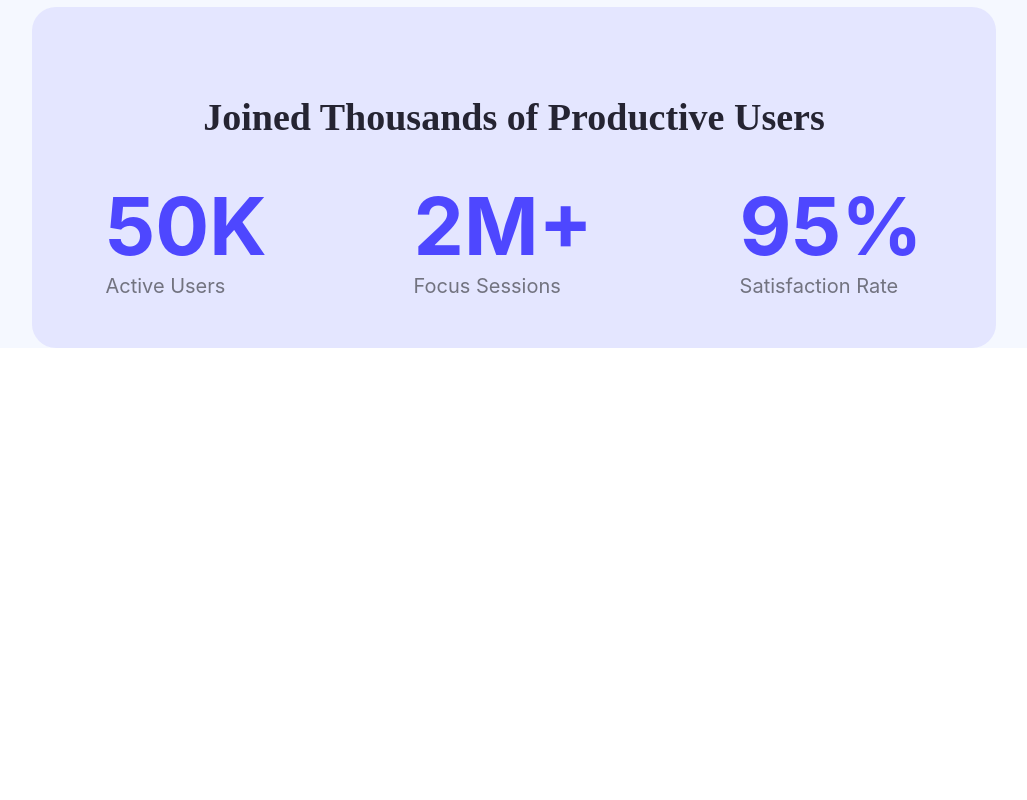
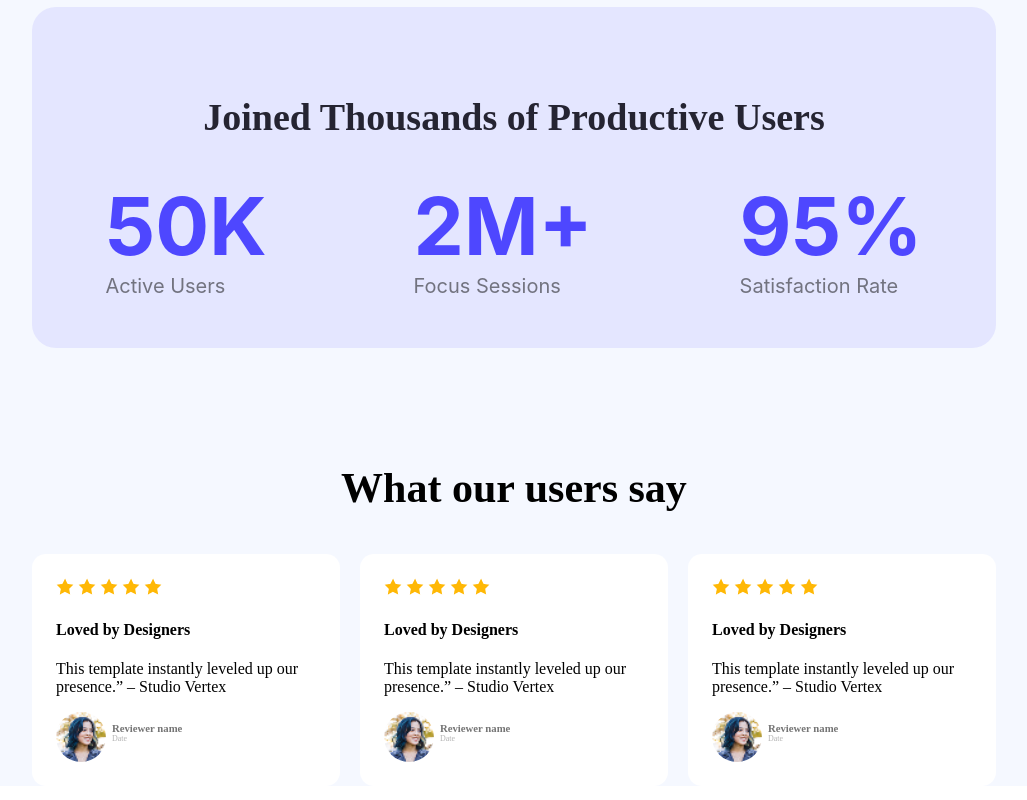
Before and after one commit to TalhaTahmid/my-first-website, a plain HTML site: page index.html in a window 1280 px wide. Shown: the part 1169-1969 px from the top of the page, without its empty margins (117-1144 px from the left). Before the commit the page ends 1633 px from the top, so only its background shows below. Drawn offline with Linux system fonts and the light colour scheme.

Commit message:
review-datee

```diff
--- a/index.html
+++ b/index.html
@@ -55,3 +55,55 @@
             </div>
         </div>
     </section>
+
+    <!-- review section -->
+
+<section class="review-container">
+    <div class="row-1">
+        <h3 class="review-heading Raleway">What our users say</h3>
+    </div>
+    <div class="row-2">
+        <div class="review-item">
+            <img src="Assets/icon-star.png" alt="">
+            <img src="Assets/icon-star.png" alt="">
+            <img src="Assets/icon-star.png" alt="">
+            <img src="Assets/icon-star.png" alt="">
+            <img src="Assets/icon-star.png" alt="">
+            <h4 class="review-item-heading">Loved by Designers</h4>
+            <p class="review-item-description">This template instantly leveled up our presence.” – Studio Vertex</p>
+            <div class="review-profile">
+                <img src="Assets/avatar.png" alt="">
+                <div class="review-profile-info"><h6 class="review-name">Reviewer name</h6>
+                <p class="review-date">Date</p></div>
+            </div>
+        </div>
+        <div class="review-item">
+            <img src="Assets/icon-star.png" alt="">
+            <img src="Assets/icon-star.png" alt="">
+            <img src="Assets/icon-star.png" alt="">
+            <img src="Assets/icon-star.png" alt="">
+            <img src="Assets/icon-star.png" alt="">
+            <h4 class="review-item-heading">Loved by Designers</h4>
+            <p class="review-item-description">This template instantly leveled up our presence.” – Studio Vertex</p>
+            <div class="review-profile">
+                <img src="Assets/avatar.png" alt="">
+                <div class="review-profile-info"><h6 class="review-name">Reviewer name</h6>
+                <p class="review-date">Date</p></div>
+            </div>
+        </div>
+        <div class="review-item">
+            <img src="Assets/icon-star.png" alt="">
+            <img src="Assets/icon-star.png" alt="">
+            <img src="Assets/icon-star.png" alt="">
+            <img src="Assets/icon-star.png" alt="">
+            <img src="Assets/icon-star.png" alt="">
+            <h4 class="review-item-heading">Loved by Designers</h4>
+            <p class="review-item-description">This template instantly leveled up our presence.” – Studio Vertex</p>
+            <div class="review-profile">
+                <img src="Assets/avatar.png" alt="">
+                <div class="review-profile-info"><h6 class="review-name">Reviewer name</h6>
+                <p class="review-date">Date</p></div>
+            </div>
+        </div>
+    </div>
+</section>
```
